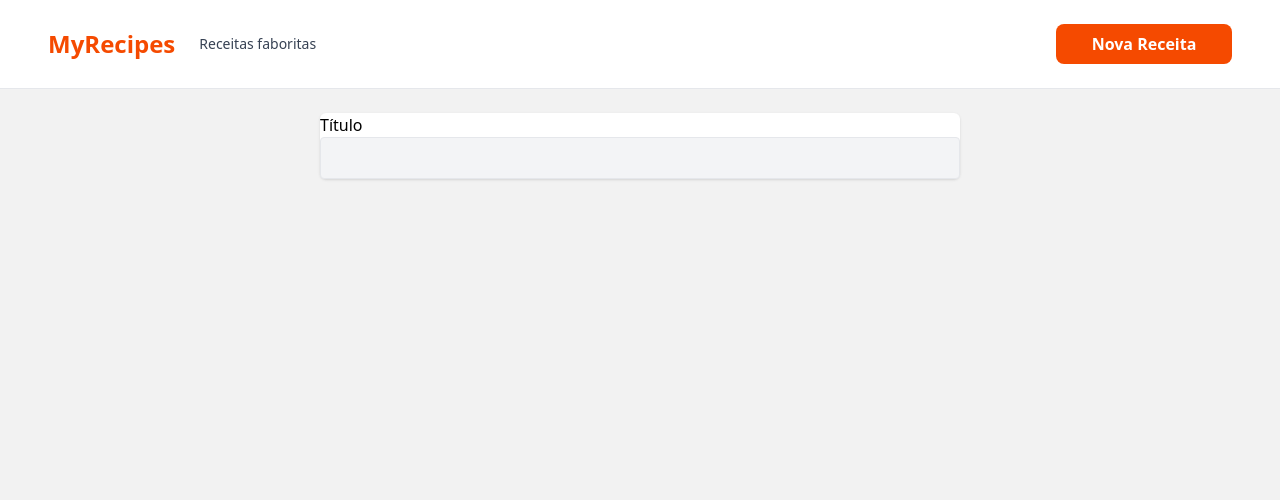
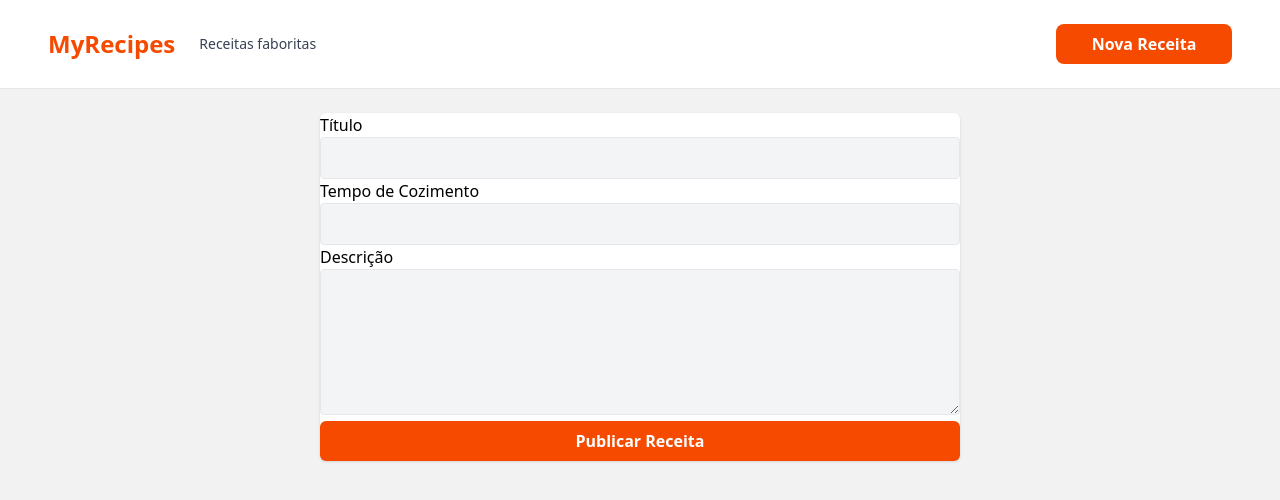
Before and after one commit to Ramonprog/my-recipes, a React (Vite) app: page / in a window 1280 px wide. Both pictures are taken after a click on the button "Nova Receita". Shown: the top 500 px of the page. Built offline with nearby package versions, Linux system fonts and the light colour scheme.

Commit message:
feat: finalizando config de formulário e inputs

```diff
--- a/src/pages/new-recipes/components/recipes-form-fields.tsx
+++ b/src/pages/new-recipes/components/recipes-form-fields.tsx
@@ -1,19 +1,43 @@
+import { useFormContext } from "react-hook-form";
+
 export function RecipesFormFields() {
-	const fields = [{ name: "title", label: "Título" }];
+	const { register } = useFormContext();
+	const fields = [
+		{ name: "title", label: "Título", type: "text" },
+		{ name: "cookingTimeInMinutes", label: "Tempo de Cozimento", type: "text" },
+		{ name: "description", label: "Descrição", type: "textarea" },
+	];
 	return (
 		<div className="flex flex-col">
 			{fields.map((f) => {
 				return (
 					<div className="" key={f.name}>
-						<label htmlFor="title">Título</label>
-						<input
-							type="text"
-							name="title"
-							className="w-full border border-gray-200 rounded-sm py-2 bg-gray-100 outline-none"
-						/>
+						<label htmlFor={f.name}>{f.label}</label>
+						{f.type === "text" ? (
+							<input
+								{...register(f.name)}
+								type="text"
+								id={f.name}
+								className="w-full border border-gray-200 rounded-sm py-2 bg-gray-100 outline-none"
+							/>
+						) : (
+							<textarea
+								{...register(f.name)}
+								name={f.name}
+								className="w-full border border-gray-200 rounded-sm bg-gray-100 outline-none"
+								rows={6}
+								id={f.name}
+							/>
+						)}
 					</div>
 				);
 			})}
+			<button
+				type="submit"
+				className="w-full bg-orange-600 px-4 py-2 rounded-md text-white font-semibold cursor-pointer hover:opacity-80"
+			>
+				Publicar Receita
+			</button>
 		</div>
 	);
 }
--- a/src/pages/new-recipes/index.tsx
+++ b/src/pages/new-recipes/index.tsx
@@ -17,9 +17,17 @@ export function NewRecipesPage() {
 		},
 	});
 
+	const { handleSubmit } = methods;
+
+	const onsubmit = (values: RecipeFormData) => {
+		debugger;
+	};
 	return (
 		<FormProvider {...methods}>
-			<form className="bg-white max-w-1/2 mx-auto h-auto rounded-md shadow-sm mt-6">
+			<form
+				onSubmit={handleSubmit(onsubmit)}
+				className="bg-white max-w-1/2 mx-auto h-auto rounded-md shadow-sm mt-6"
+			>
 				<RecipesFormFields />
 			</form>
 		</FormProvider>
```
